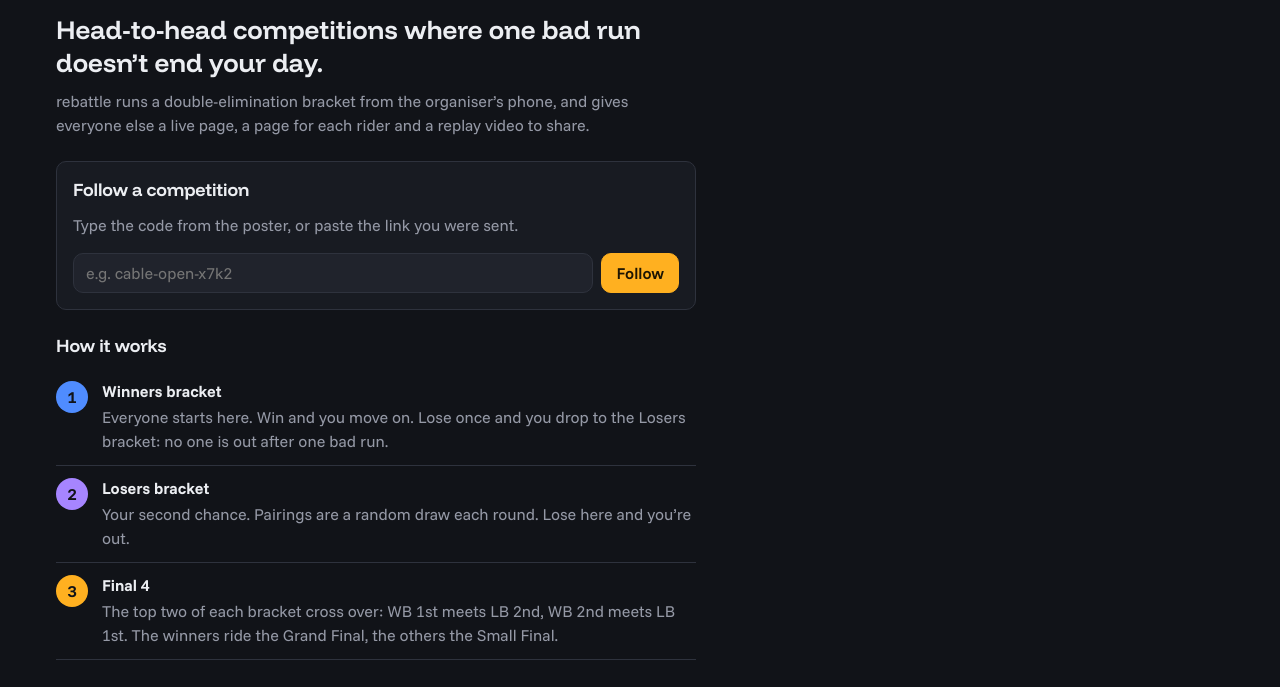
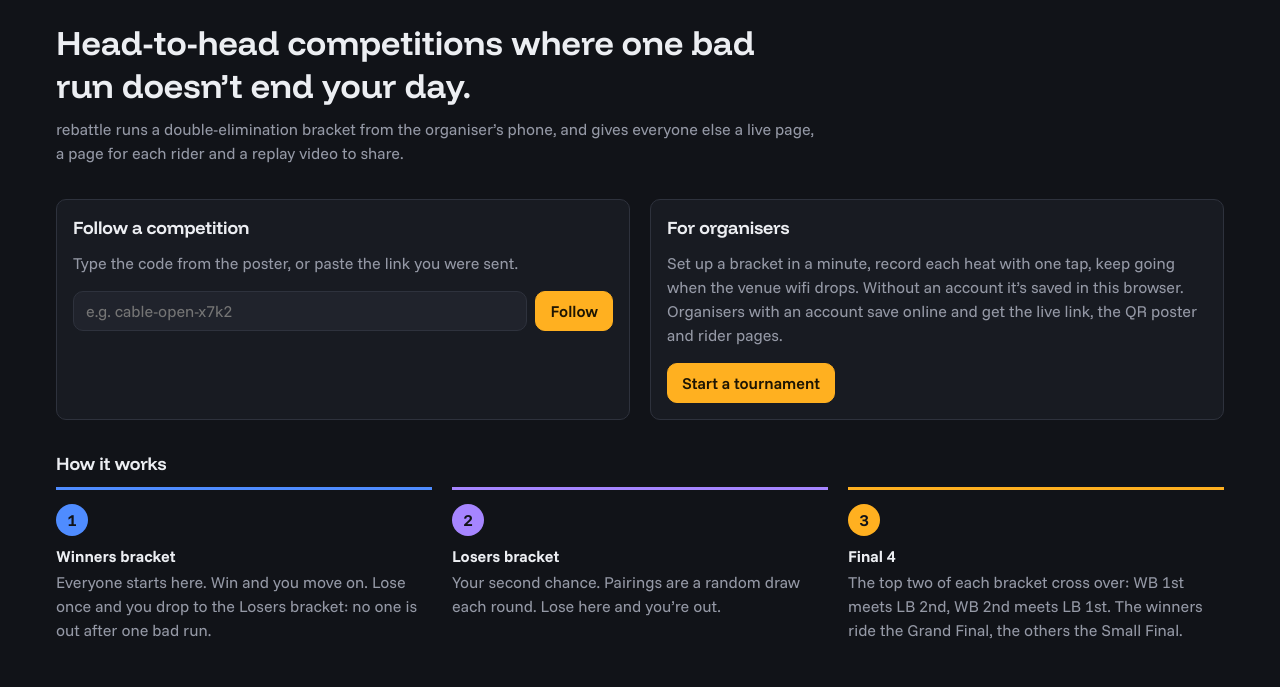
Before and after one commit to adamchrabaszcz/rebattle, a website with bundled scripts: page public/index.html in a window 1280 px wide. Shown: the part 65-752 px from the top of the page. Built offline with nearby package versions, Linux system fonts and the light colour scheme; files whose address does not match are found by name.

Commit message:
feat: /about uses the full width on desktop
On desktop the introduction spans the page like its header: a bigger
lead, Follow a competition and For organisers side by side, and the
three steps of How it works in a row with their bracket colours. Done
with a grid on #app.intro-page, so phones keep today's stacked order.
Adds the #follow anchor for the footer's link.

Co-Authored-By: Claude Opus 5.5 <noreply@anthropic.com>

```diff
--- a/public/js/ui/index.js
+++ b/public/js/ui/index.js
@@ -63,6 +63,7 @@ if (typeof window !== 'undefined') {
 // ---- top-level dispatch --------------------------------------------------
 
 function render(container, state) {
+  container.classList.toggle('intro-page', state.screen === 'intro'); // its desktop grid (styles.css)
   lastContainer = container;
   bindTracing(container);
   bindTabs(container);
--- a/public/js/ui/intro.js
+++ b/public/js/ui/intro.js
@@ -21,7 +21,7 @@ function renderIntro(state) {
       <p class="intro-big">Head-to-head competitions where one bad run doesn&rsquo;t end your day.</p>
       <p>rebattle runs a double-elimination bracket from the organiser&rsquo;s phone, and gives everyone else a live page, a page for each rider and a replay video to share.</p>
     </section>
-    <div class="card intro-follow">
+    <div class="card intro-follow" id="follow">
       <h2>Follow a competition</h2>
       <p>Type the code from the poster, or paste the link you were sent.</p>
       <div class="follow-row">
@@ -30,7 +30,7 @@ function renderIntro(state) {
       </div>
       <p class="field-error" id="follow-error" role="alert"></p>
     </div>
-    <section class="section">
+    <section class="section intro-how">
       <h2>How it works</h2>
       <ol class="intro-steps">
         ${STEPS.map(([kind, title, text], i) => `<li class="step-${kind}"><span class="step-num">${i + 1}</span><div><strong>${title}</strong><p>${text}</p></div></li>`).join('')}
--- a/public/styles.css
+++ b/public/styles.css
@@ -510,3 +510,23 @@ footer.note a { color: var(--text); }
 .step-lb .step-num { background: var(--losers); }
 .step-f4 .step-num { background: var(--accent); }
 .card .btn + .btn, .card button + .btn { margin-left: 8px; }
+/* Desktop: the intro spans the page (same width as the header): the lead, then
+   Follow and For organisers side by side, then the three steps in a row. Placed
+   by grid so the HTML keeps its phone order (lead, Follow, steps, organisers). */
+@media (min-width: 701px) {
+  #app.intro-page { display: grid; grid-template-columns: 1fr 1fr; column-gap: 20px; align-items: start; }
+  #app.intro-page > * { grid-column: 1 / -1; }
+  #app.intro-page > .topbar { grid-row: 1; }
+  #app.intro-page > .intro-lead { grid-row: 2; }
+  #app.intro-page > .intro-follow { grid-row: 3; grid-column: 1; }
+  #app.intro-page > .intro-organisers { grid-row: 3; grid-column: 2; }
+  #app.intro-page > .intro-how { grid-row: 4; margin-top: 8px; }
+  #app.intro-page .intro-follow, #app.intro-page .intro-organisers { max-width: none; height: calc(100% - 24px); }
+  #app.intro-page .intro-lead { max-width: 760px; }
+  #app.intro-page .intro-big { font-size: 34px; }
+  #app.intro-page .intro-steps { display: grid; grid-template-columns: repeat(3, 1fr); gap: 20px; max-width: none; }
+  #app.intro-page .intro-steps li { flex-direction: column; gap: 10px; border-bottom: 0; border-top: 3px solid var(--border); padding-top: 14px; }
+  #app.intro-page .intro-steps li.step-wb { border-top-color: var(--winners); }
+  #app.intro-page .intro-steps li.step-lb { border-top-color: var(--losers); }
+  #app.intro-page .intro-steps li.step-f4 { border-top-color: var(--accent); }
+}
```
Also changed, not shown: docs/architecture.md (+1 -1 lines).
